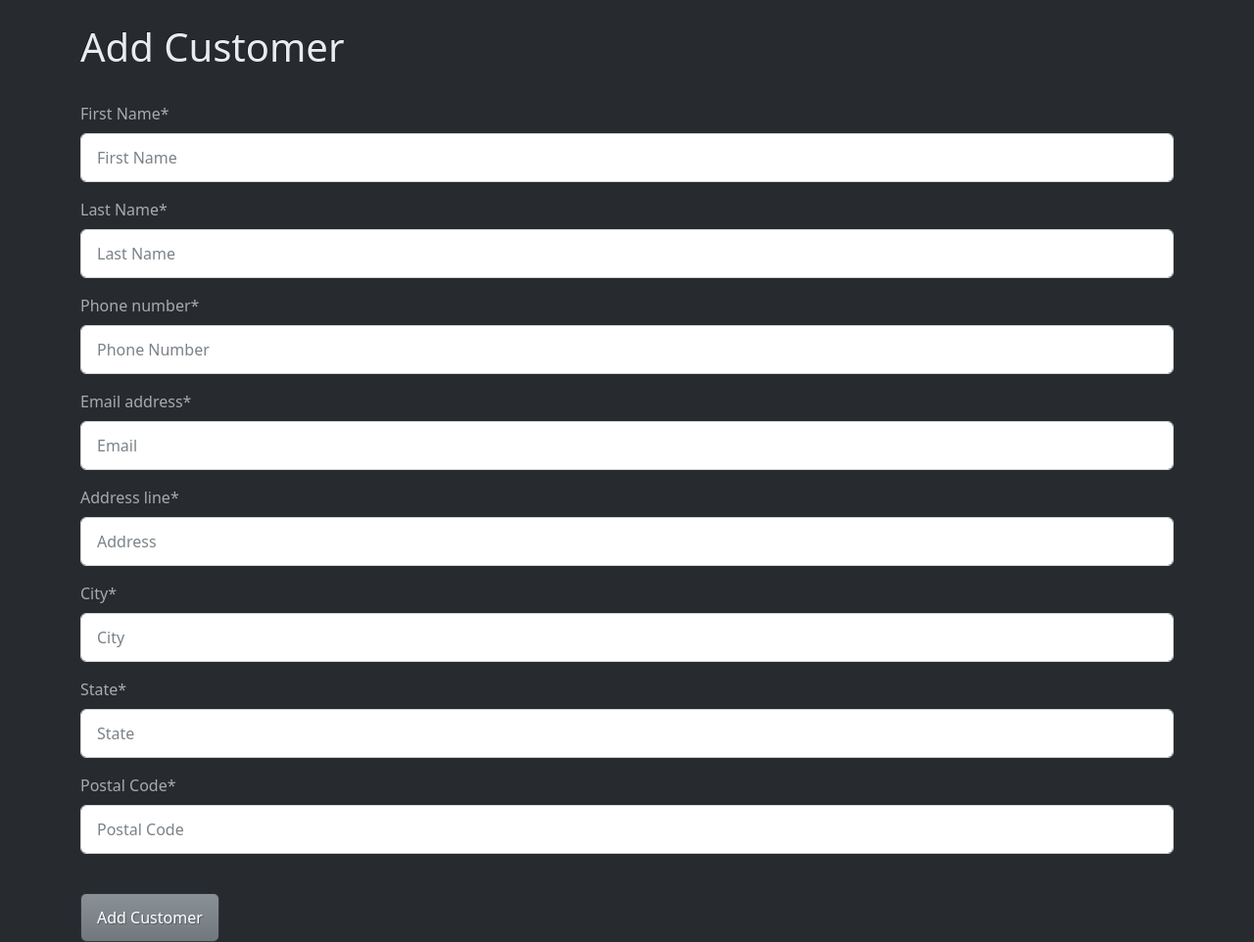
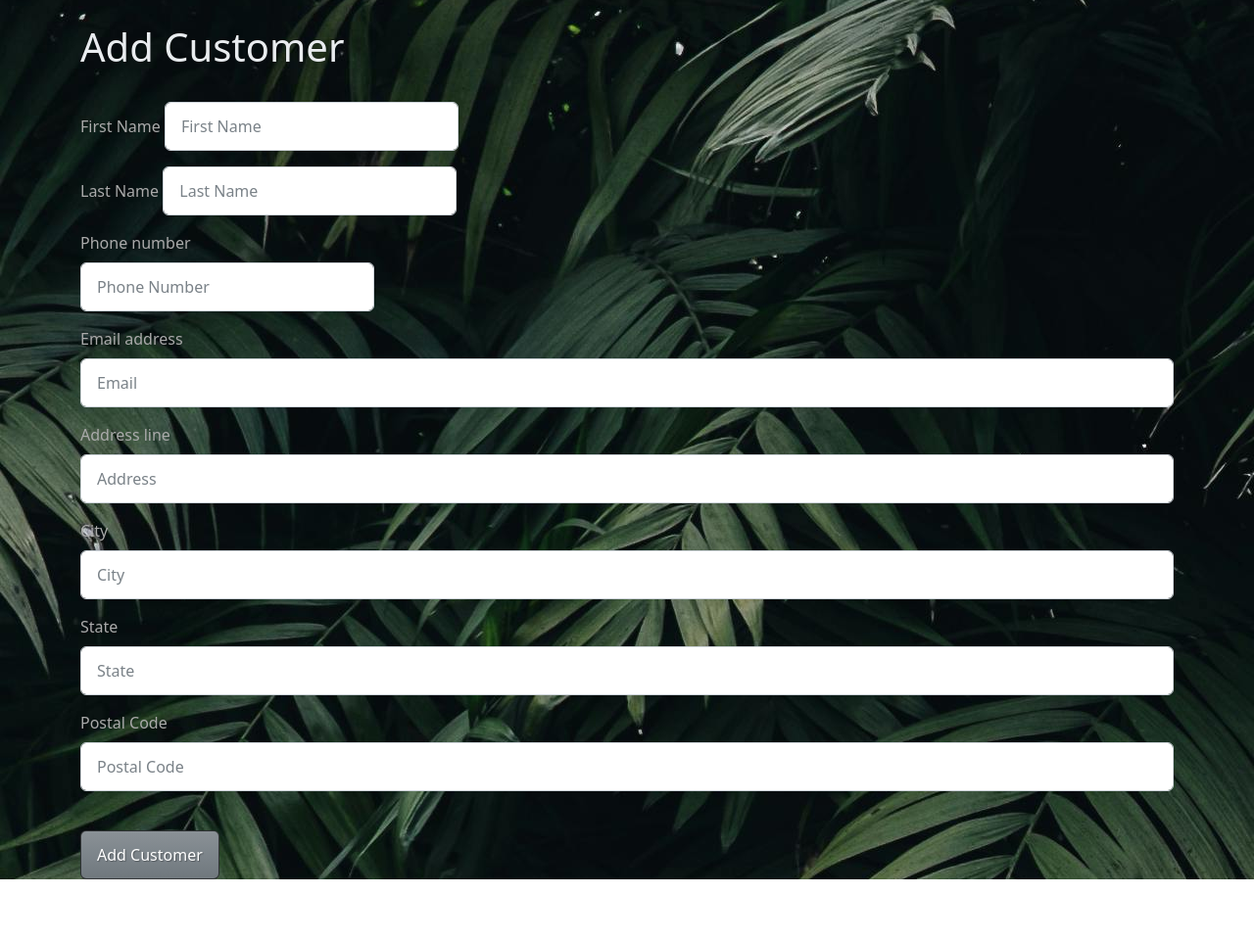
Before and after one commit to tylerboutwell/MotivateCRM, a Django app: page /crm/add_customer in a window 1280 px wide. Shown: the part 58-1020 px from the top of the page at 98% size. After the commit the page ends 956 px from the top, so only its background shows below. Run offline with Django 5.2, Linux system fonts and the light colour scheme; the visitor is signed in with stand-in values (Sample User, id 1); some libraries are stand-ins or nearby versions.

Commit message:
remove req asterisk on forms and re-add background picture

```diff
--- a/crm_app/forms.py
+++ b/crm_app/forms.py
@@ -5,9 +5,9 @@ from .models import Customer, Transaction
 from django.utils import timezone
 
 class AddCustomerForm(forms.ModelForm):
-    first_name = forms.CharField(required=True, widget=forms.widgets.TextInput(attrs={"placeholder": "First Name", "class": "form-control"}), label="First Name")
-    last_name = forms.CharField(required=True, widget=forms.widgets.TextInput(attrs={"placeholder": "Last Name", "class": "form-control"}), label="Last Name")
-    phone_number = forms.CharField(required=True, widget=forms.widgets.TextInput(attrs={"placeholder": "Phone Number", "class": "form-control"}), label="Phone number")
+    first_name = forms.CharField(required=True, widget=forms.widgets.TextInput(attrs={"placeholder": "First Name", "class": "form-control", 'style': 'width: 300px; display: inline',}), label="First Name")
+    last_name = forms.CharField(required=True, widget=forms.widgets.TextInput(attrs={"placeholder": "Last Name", "class": "form-control", 'style': 'width: 300px; display: inline',}), label="Last Name")
+    phone_number = forms.CharField(required=True, widget=forms.widgets.TextInput(attrs={"placeholder": "Phone Number", "class": "form-control", 'style': 'width: 300px',}), label="Phone number")
     email = forms.CharField(required=True, widget=forms.widgets.TextInput(attrs={"placeholder": "Email", "class": "form-control"}), label="Email address")
     address = forms.CharField(required=True, widget=forms.widgets.TextInput(attrs={"placeholder": "Address", "class": "form-control"}), label="Address line")
     city = forms.CharField(required=True, widget=forms.widgets.TextInput(attrs={"placeholder": "City", "class": "form-control"}), label="City")
--- a/crm_app/static/crm/style.css
+++ b/crm_app/static/crm/style.css
@@ -1,3 +1,7 @@
 body {
-    background: white url("https://bootswatch.com/5/quartz/bootstrap.min.css") no-repeat;
+    background-image: url(images/background-pic.jpg);
 }
+
+.asteriskField {
+    display: none;
+}
--- a/crm_app/templates/crm/add_customer.html
+++ b/crm_app/templates/crm/add_customer.html
@@ -10,11 +10,12 @@
 <form method="POST" action="{%url 'crm_app:add customer'%}">
     {% csrf_token %}
 
+    <div>
     {{form | crispy}}
+    </br>
+    <button type="submit" class="btn btn-secondary">Add Customer</button>
+    </div>
 
-    </br>
-
-    <button type="submit" class="btn btn-secondary">Add Customer</button>
 
 </form>
 
--- a/crm_app/templates/crm/base.html
+++ b/crm_app/templates/crm/base.html
@@ -10,6 +10,7 @@
 
     {% load static %}
     <link rel="stylesheet" href="https://bootswatch.com/5/slate/bootstrap.min.css">
+    <link rel="stylesheet" href="{% static 'crm\style.css'%}">
 
     {%include 'crm\navbar.html'%}
     <br/>
--- a/crm_app/templates/crm/customers.html
+++ b/crm_app/templates/crm/customers.html
@@ -5,7 +5,7 @@
 <h1 class="text-light">Customers</h1>
 
 {%if customers%}
-<table class="table table-hover table-light table-bordered">
+<table class="table table-hover table-light">
     <thead>
         <tr>
         <th scope="col">Name</th>
--- a/crm_app/templates/crm/home.html
+++ b/crm_app/templates/crm/home.html
@@ -6,7 +6,7 @@
 <h1 class="text-light">Customers</h1>
 
     {%if customers%}
-    <table class="table table-hover table-light table-bordered">
+    <table class="table table-hover table-light">
         <thead>
           <tr>
             <th scope="col">Name</th>
--- a/crm_app/templates/crm/transactions.html
+++ b/crm_app/templates/crm/transactions.html
@@ -4,7 +4,7 @@
 <h1 class="text-light">Transactions</h1>
 
 {%if transactions%}
-            <table class="table table-hover table-light table-bordered">
+            <table class="table table-hover table-light">
                 <thead>
                 <tr>
                     <th scope="col">Name</th>
```
